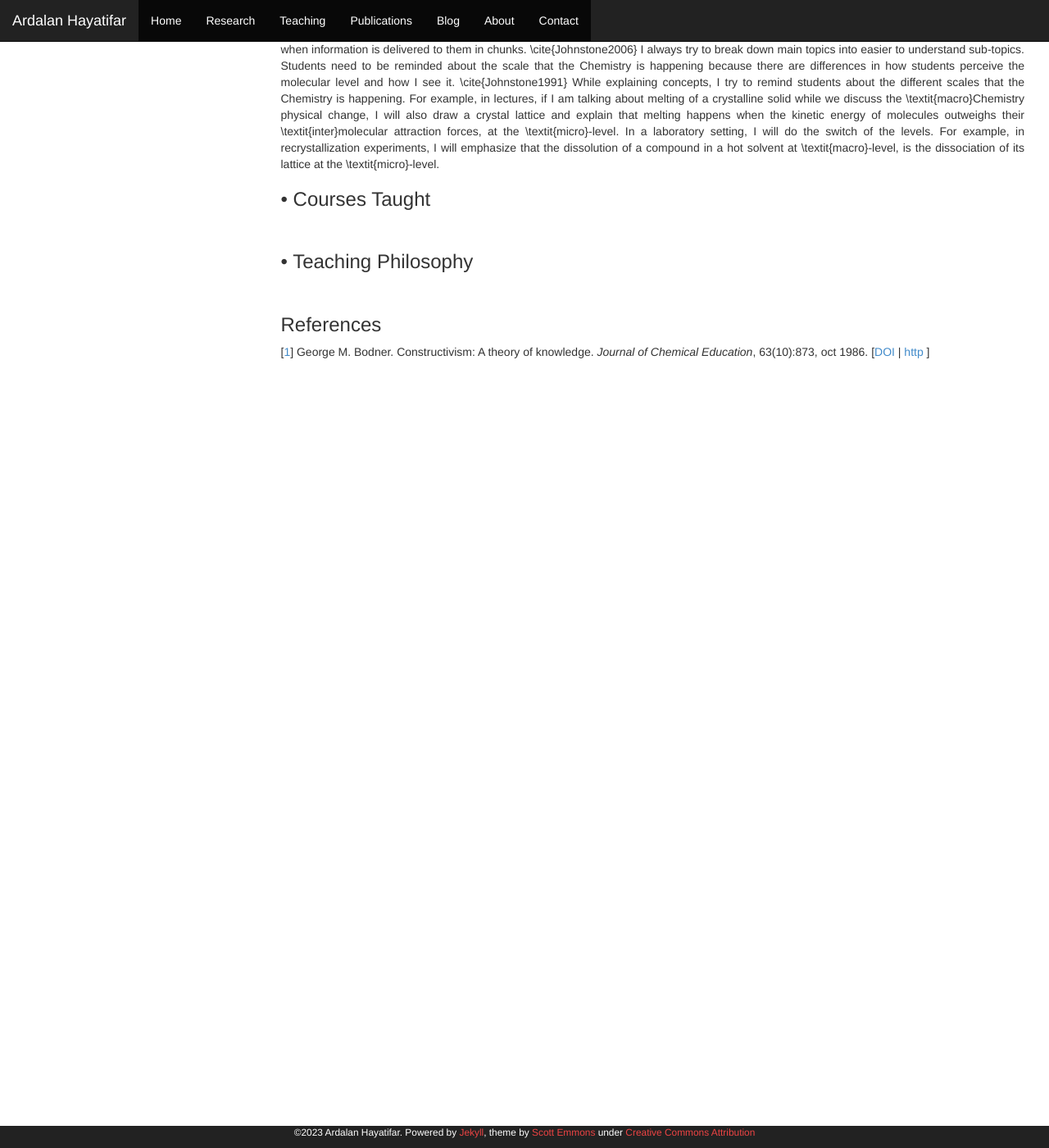
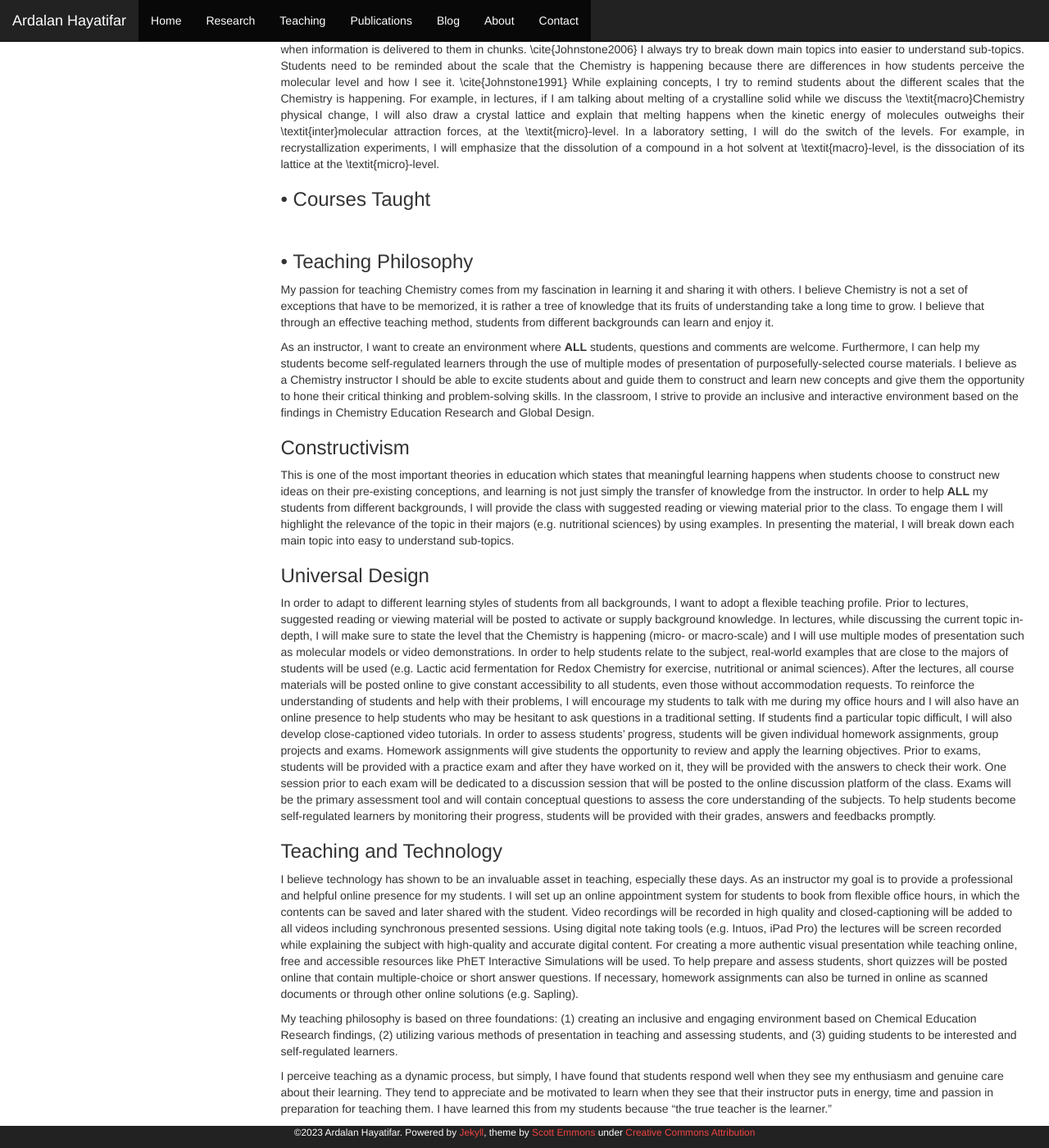
Before and after one commit to Ardalanhayatifar/ardalanhayatifar.github.io, a Jekyll site: the page built from teaching.html, in a window 1280 px wide and 1400 px high, scrolled down 553 px. Shown: the whole window at 82% size. Built offline with Jekyll 4.4.1, drawn with Linux system fonts in a browser that asks for light colours.

Commit message:
added teaching philosophy

```diff
--- a/teaching.html
+++ b/teaching.html
@@ -50,10 +50,25 @@
 
 
 <h3>• Teaching Philosophy </h3>
-<br />
 
 
+<p>My passion for teaching Chemistry comes from my fascination in learning it and sharing it with others. I believe Chemistry is not a set of exceptions that have to be memorized, it is rather a tree of knowledge that its fruits of understanding take a long time to grow. I believe that through an effective teaching method, students from different backgrounds can learn and enjoy it.</p>
 
+<p>As an instructor, I want to create an environment where <b>ALL</b> students, questions and comments are welcome. Furthermore, I can help my students become self-regulated learners through the use of multiple modes of presentation of purposefully-selected course materials. I believe as a Chemistry instructor I should be able to excite students about and guide them to construct and learn new concepts and give them the opportunity to hone their critical thinking and problem-solving skills. In the classroom, I strive to provide an inclusive and interactive environment based on the findings in Chemistry Education Research and Global Design.</p>
+
+<h3>Constructivism</h3>
+<p>This is one of the most important theories in education which states that meaningful learning happens when students choose to construct new ideas on their pre-existing conceptions, and learning is not just simply the transfer of knowledge from the instructor. In order to help <b>ALL</b> my students from different backgrounds, I will provide the class with suggested reading or viewing material prior to the class. To engage them I will highlight the relevance of the topic in their majors (e.g. nutritional sciences) by using examples. In presenting the material, I will break down each main topic into easy to understand sub-topics.</p>
+
+<h3>Universal Design</h3>
+<p>In order to adapt to different learning styles of students from all backgrounds, I want to adopt a flexible teaching profile. Prior to lectures, suggested reading or viewing material will be posted to activate or supply background knowledge. In lectures, while discussing the current topic in-depth, I will make sure to state the level that the Chemistry is happening (micro- or macro-scale) and I will use multiple modes of presentation such as molecular models or video demonstrations. In order to help students relate to the subject, real-world examples that are close to the majors of students will be used (e.g. Lactic acid fermentation for Redox Chemistry for exercise, nutritional or animal sciences). After the lectures, all course materials will be posted online to give constant accessibility to all students, even those without accommodation requests. To reinforce the understanding of students and help with their problems, I will encourage my students to talk with me during my office hours and I will also have an online presence to help students who may be hesitant to ask questions in a traditional setting. If students find a particular topic difficult, I will also develop close-captioned video tutorials. In order to assess students’ progress, students will be given individual homework assignments, group projects and exams. Homework assignments will give students the opportunity to review
+and apply the learning objectives. Prior to exams, students will be provided with a practice exam and after they have worked on it, they will be provided with the answers to check their work. One session prior to each exam will be dedicated to a discussion session that will be posted to the online discussion platform of the class. Exams will be the primary assessment tool and will contain conceptual questions to assess the core understanding of the subjects. To help students become self-regulated learners by monitoring their progress, students will be provided with their grades, answers and feedbacks promptly.</p>
+
+<h3>Teaching and Technology</h3>
+<p>I believe technology has shown to be an invaluable asset in teaching, especially these days. As an instructor my goal is to provide a professional and helpful online presence for my students. I will set up an online appointment system for students to book from flexible office hours, in which the contents can be saved and later shared with the student. Video recordings will be recorded in high quality and closed-captioning will be added to all videos including synchronous presented sessions. Using digital note taking tools (e.g. Intuos, iPad Pro) the lectures will be screen recorded while explaining the subject with high-quality and accurate digital content. For creating a more authentic visual presentation while teaching online, free and accessible resources like PhET Interactive Simulations will be used. To help prepare and assess students, short quizzes will be posted online that contain multiple-choice or short answer questions. If necessary, homework assignments can also be turned in online as scanned documents or through other online solutions (e.g. Sapling).</p>
+
+<p>My teaching philosophy is based on three foundations: (1) creating an inclusive and engaging environment based on Chemical Education Research findings, (2) utilizing various methods of presentation in teaching and assessing students, and (3) guiding students to be interested and self-regulated learners.</p>
+
+<p>I perceive teaching as a dynamic process, but simply, I have found that students respond well when they see my enthusiasm and genuine care about their learning. They tend to appreciate and be motivated to learn when they see that their instructor puts in energy, time and passion in preparation for teaching them. I have learned this from my students because “the true teacher is the learner.”</p>
 
 <h3>References</h3>
 
```
